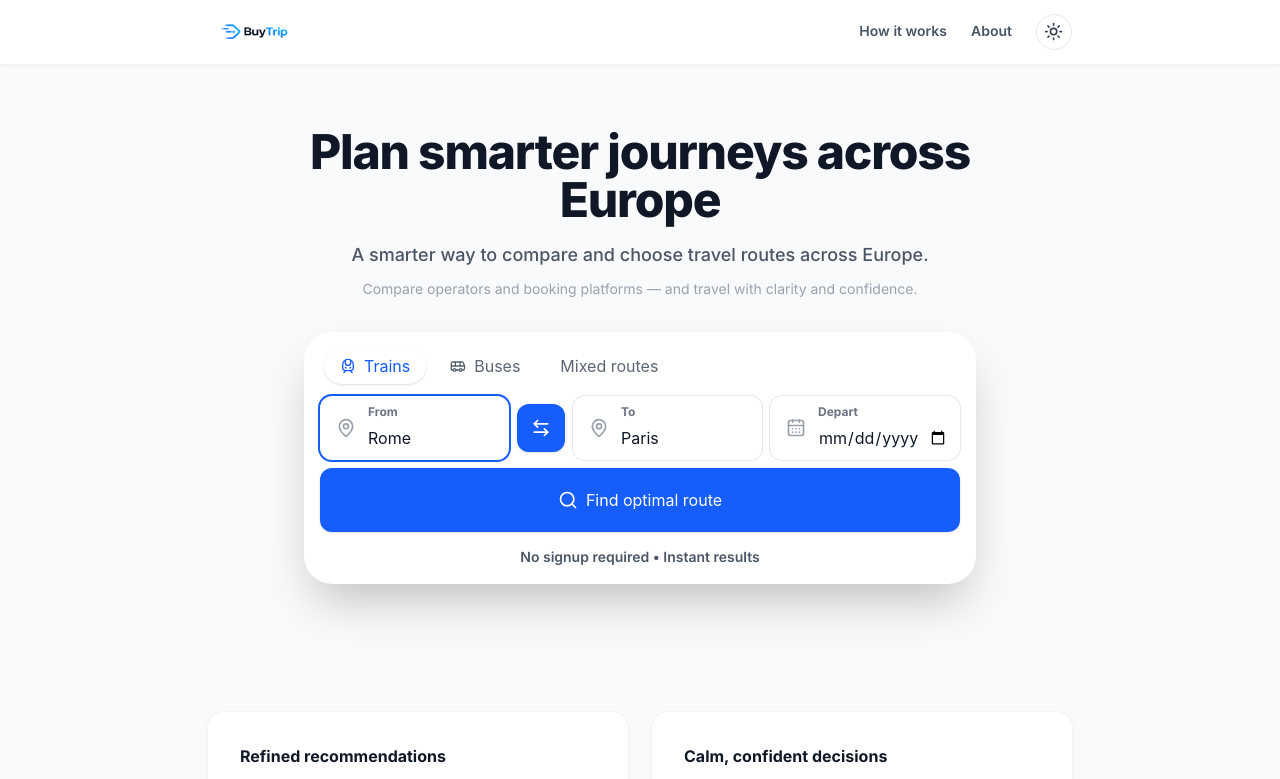
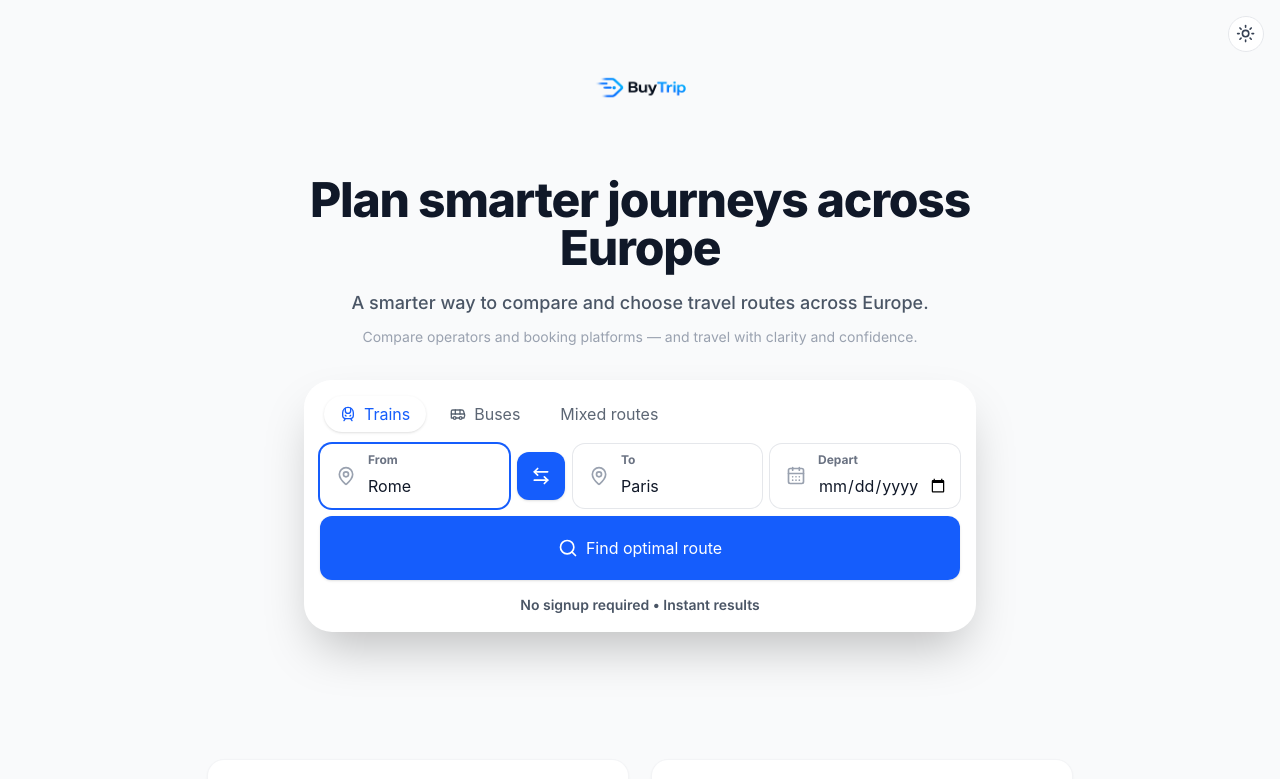
Before and after one commit to Owais221-M/RouteWIse, a Next.js app: page / in a window 1280 px wide. Shown: the top 779 px of the page. Built offline with nearby package versions, Linux system fonts and the light colour scheme.

Commit message:
feat: transform to minimalist single-page layout without navbar/footer

```diff
--- a/app/layout.jsx
+++ b/app/layout.jsx
@@ -1,7 +1,6 @@
 import "./globals.css";
-import Navbar from "@/components/Navbar";
-import Footer from "@/components/Footer";
 import { ThemeProvider } from "@/components/ThemeProvider";
+import { ThemeToggle } from "@/components/ThemeToggle";
 
 export const metadata = {
   title: "BuyTrip — Smarter European Travel",
@@ -11,13 +10,14 @@ export const metadata = {
 export default function RootLayout({ children }) {
   return (
     <html lang="en" suppressHydrationWarning>
-      <body className="flex min-h-screen flex-col">
+      <body className="relative flex min-h-screen flex-col">
         <ThemeProvider attribute="class" defaultTheme="system" enableSystem disableTransitionOnChange>
-          <Navbar />
-          <div className="flex-1">
+          <div className="fixed right-4 top-4 z-50">
+            <ThemeToggle />
+          </div>
+          <main className="flex-1">
             {children}
-          </div>
-          <Footer />
+          </main>
         </ThemeProvider>
       </body>
     </html>
--- a/app/page.jsx
+++ b/app/page.jsx
@@ -1,10 +1,36 @@
+"use client";
+
+import { useEffect, useState } from "react";
+import Image from "next/image";
+import { useTheme } from "next-themes";
 import SearchBar from "@/components/SearchBar";
 
 export default function HomePage() {
+  const { resolvedTheme } = useTheme();
+  const [mounted, setMounted] = useState(false);
+
+  useEffect(() => {
+    setMounted(true);
+  }, []);
+
   return (
-    <main className="bg-gray-50 transition-colors duration-300 dark:bg-gray-900">
-      <section className="px-4 pb-16 pt-16 text-gray-900 dark:text-white">
+    <main className="min-h-screen bg-gray-50 transition-colors duration-300 dark:bg-gray-900">
+      <section className="px-4 pb-16 pt-12 text-gray-900 dark:text-white">
         <div className="mx-auto w-full max-w-4xl text-center fade-in">
+          <div className="mb-12 flex justify-center">
+            {mounted ? (
+              <Image
+                src={resolvedTheme === "dark" ? "/images/logo-dark.png" : "/images/logo-light.png"}
+                alt="BuyTrip Logo"
+                width={240}
+                height={64}
+                className="h-16 w-auto md:h-20"
+                priority
+              />
+            ) : (
+              <div className="h-16 w-48 bg-gray-100 dark:bg-gray-800 animate-pulse rounded" />
+            )}
+          </div>
           <div className="mx-auto mb-8 max-w-2xl">
             <h1 className="text-4xl font-extrabold tracking-tight text-gray-900 sm:text-5xl dark:text-white">
               Plan smarter journeys across Europe
```
